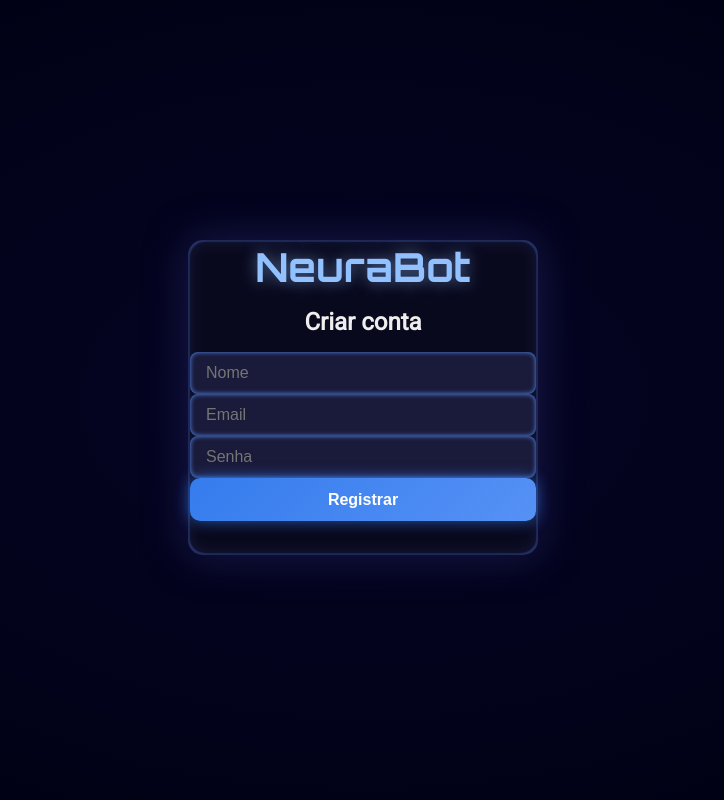
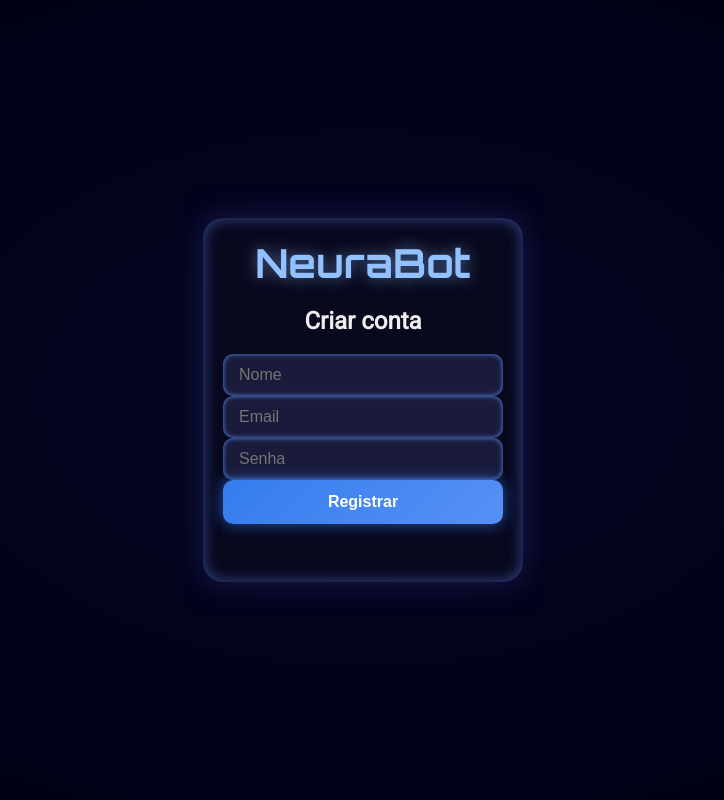
Before and after one commit to miguel02714/neurabot, a Flask app: page /registrar in a window 1280 px wide. Shown: the whole page, without its empty margins (277-1001 px from the left). Run offline with Flask 3, Linux system fonts and the light colour scheme; parts of the project's set-up code (start-up, migrations or seed data) failed here and were passed over; some libraries are stand-ins or nearby versions.

Commit message:
Add files via upload

```diff
--- a/main.py
+++ b/main.py
@@ -129,7 +129,7 @@ def login_admin():
     email_correto = "migueladmin@gmail.com"
     senha_correta = "@NeuraBot123321"
 
-    if request.method == "POST":
+    if request.method == "GET":
         email1 = request.form.get('email')
         senha1 = request.form.get('password')
 
@@ -287,8 +287,8 @@ def registrar():
                 email = data.get("email", "")
 
                 # Validações
-                if len(nome) < 8:
-                    return jsonify({"status": "erro", "mensagem": "O nome deve ter pelo menos 8 caracteres."}), 400
+                if len(nome) < 3
+                    return jsonify({"status": "erro", "mensagem": "O nome deve ter pelo menos 3 caracteres."}), 400
                 if len(email) < 5:
                     return jsonify({"status": "erro", "mensagem": "O email deve ter pelo menos 5 caracteres."}), 400
 
--- a/templates/registrar.html
+++ b/templates/registrar.html
@@ -6,7 +6,7 @@
   <title>NEURA BOT</title>
   <link rel="shortcut icon" href="NEURA BOT (3).png" type="image/x-icon">
   <style>
-  @import url('https://fonts.googleapis.com/css2?family=Orbitron:wght@700&family=Roboto&display=swap');
+    @import url('https://fonts.googleapis.com/css2?family=Orbitron:wght@700&family=Roboto&display=swap');
 
 * {
   box-sizing: border-box;
@@ -22,6 +22,7 @@ body, html {
   display: flex;
   align-items: center;
   justify-content: center;
+  overflow: hidden;
 }
 
 #starfield {
@@ -31,29 +32,34 @@ body, html {
   pointer-events: none;
   z-index: 0;
   background: radial-gradient(ellipse at center, #050525 0%, #000012 100%);
+  animation: starTwinkle 10s infinite ease-in-out alternate;
+}
+
+@keyframes starTwinkle {
+  0%, 100% { background-position: 0% 0%; }
+  50% { background-position: 50% 50%; }
 }
 
 #app-container {
-  width: 350px;
+  width: 360px;
   max-width: 95vw;
-  height: auto;
   perspective: 1200px;
   z-index: 10;
+  padding: 20px;
 }
 
 .flip-card {
   width: 100%;
-  background: rgba(10,10,30,0.7);
-  border-radius: 15px;
-  box-shadow: 0 0 40px #1a1a4d, inset 0 0 15px #668cff90;
-  transition: transform 0.8s;
+  background: rgba(10, 10, 30, 0.8);
+  border-radius: 20px;
+  box-shadow: 0 0 30px #1a1a4d, inset 0 0 15px #668cff80;
+  transition: transform 0.6s ease;
   transform-style: preserve-3d;
-  padding: 2px;
+  padding: 20px;
   display: flex;
   flex-direction: column;
   align-items: center;
-  gap: 5px;
-  margin-bottom: 5px;
+  gap: 15px;
 }
 
 .side {
@@ -61,12 +67,12 @@ body, html {
   display: flex;
   flex-direction: column;
   align-items: center;
-  gap: 1rem;
+  gap: 1.2rem;
 }
 
 .front {
   border-radius: 15px;
-  background-color: rgba(10,10,30,0.7);
+  background-color: rgba(10, 10, 30, 0.7);
 }
 
 h1 {
@@ -86,7 +92,7 @@ input[type="email"],
 input[type="password"],
 input[type="text"] {
   padding: 0.75rem 1rem;
-  border-radius: 8px;
+  border-radius: 10px;
   border: none;
   outline: none;
   font-size: 1rem;
@@ -94,11 +100,12 @@ input[type="text"] {
   color: #cce0ff;
   box-shadow: inset 0 0 5px #5691f5;
   width: 100%;
-  transition: background-color 0.3s ease;
+  transition: 0.3s ease;
 }
 
 input:focus {
   background-color: #2e3a62;
+  box-shadow: inset 0 0 8px #7daaff;
 }
 
 button {
@@ -111,7 +118,7 @@ button {
   background: linear-gradient(135deg, #357ced, #5691f5);
   color: white;
   box-shadow: 0 0 15px #357cedaa;
-  transition: background 0.3s ease, transform 0.2s ease;
+  transition: all 0.3s ease;
   width: 100%;
 }
 
@@ -158,7 +165,7 @@ button:hover {
   gap: 10px;
 }
 
-/* Responsivo para celulares */
+/* Mobile Responsive */
 @media (max-width: 400px) {
   #app-container {
     width: 95vw;
```
